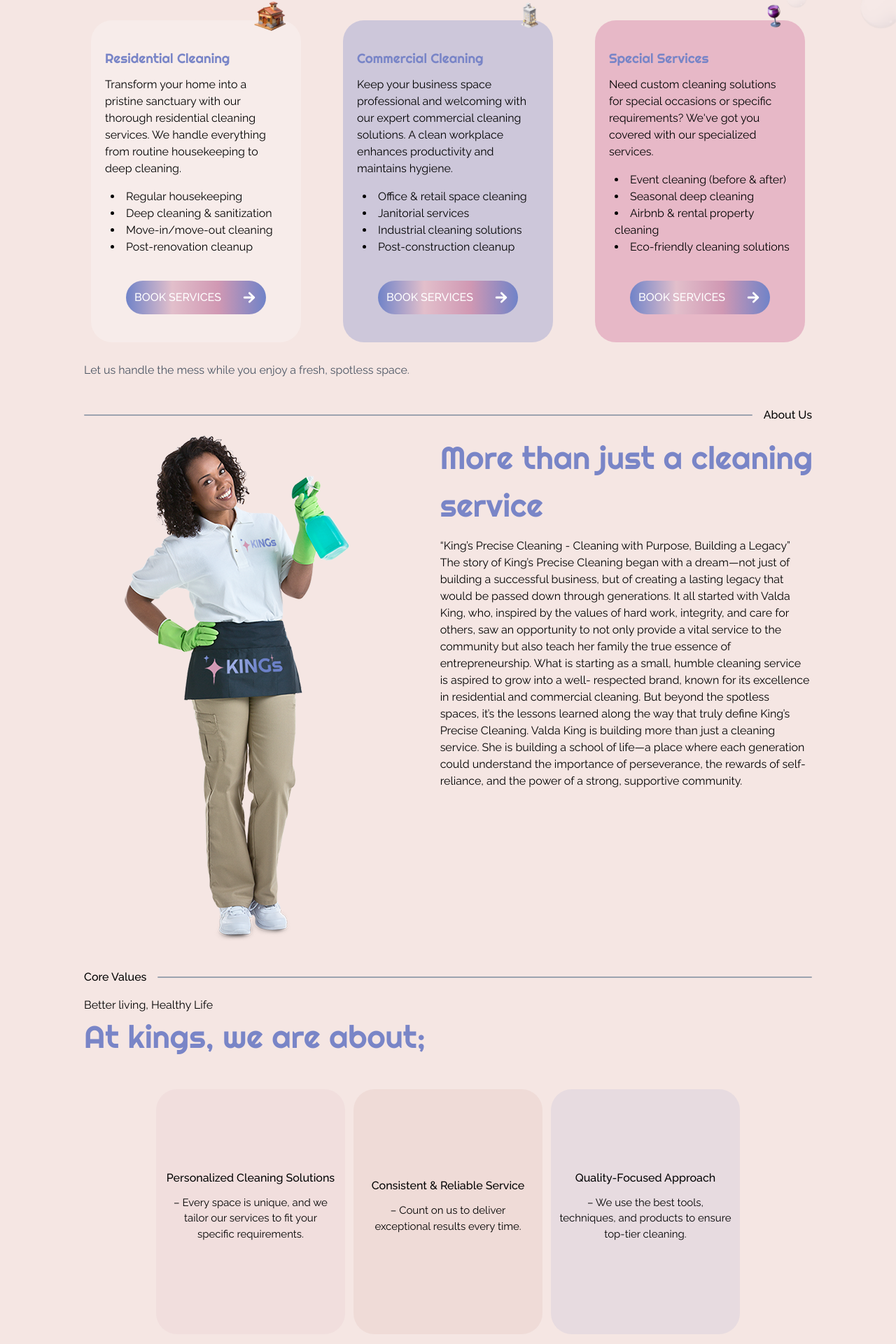
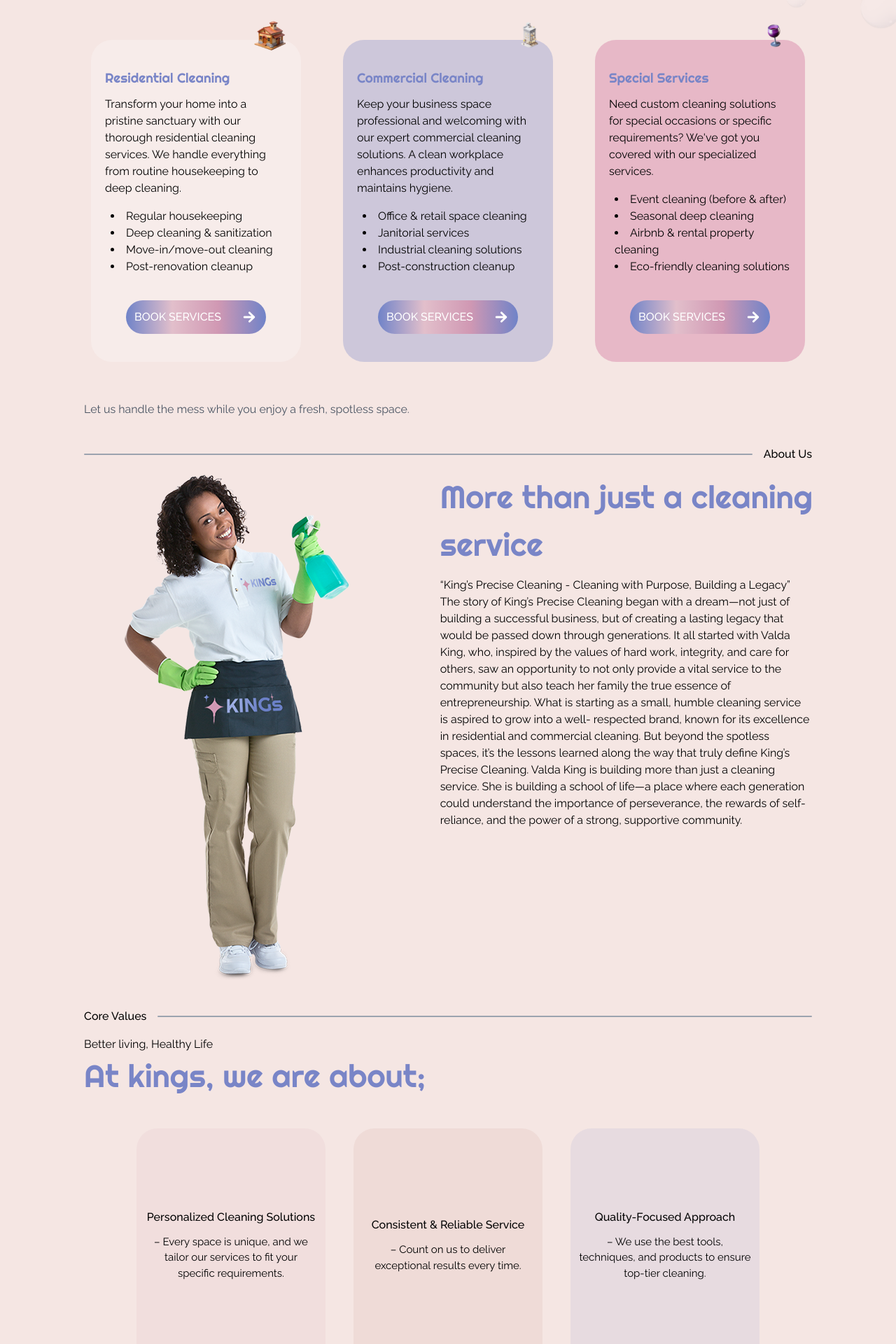
Before and after one commit to Zeketo1/Kings, a React (Vite) app: page / in a window 1280 px wide. Shown: the part 876-2796 px from the top of the page at 70% size. Built offline with nearby package versions, Linux system fonts and the light colour scheme.

Commit message:
changes2

```diff
--- a/src/common/Navbar.jsx
+++ b/src/common/Navbar.jsx
@@ -21,7 +21,7 @@
   };
 
   return (
-    <div className="sticky top-0 w-full flex items-center glass justify-between py-3 px-10 lg:14">
+    <div className="sticky top-0 w-full flex items-center glass justify-between py-3 px-10 lg:14 z-[100]">
       <img src={Logo} alt="" className="h-[45px]" />
       <div className="min-[360px]:hidden sm:flex items-center gap-10">
         {navOptions.map((item, i) => (
--- a/src/components/home/About.jsx
+++ b/src/components/home/About.jsx
@@ -2,7 +2,7 @@
 import { motion } from "motion/react";
 const About = () => {
   return (
-    <div id="about" className="px-10 md:px-14">
+    <div className="px-10 md:px-14">
       <div className="flex mb-4 gap-4 items-center font-medium">
         <motion.div
           initial={{ scaleX: 0 }}
--- a/src/components/home/Banner.jsx
+++ b/src/components/home/Banner.jsx
@@ -55,6 +55,7 @@
       />
       <div className="bubble__gradient h-[400px] w-[200px] absolute -bottom-[120px] right-0" />
       <img
+        id="services"
         src={bubbles}
         alt=""
         className="h-[400px] absolute -bottom-[120px] right-0"
--- a/src/components/home/Services.jsx
+++ b/src/components/home/Services.jsx
@@ -42,7 +42,7 @@
   ];
 
   return (
-    <div id="services" className="px-10 md:px-14">
+    <div className="px-10 md:px-14">
       <div className="flex mb-4 gap-4 items-center font-medium">
         <motion.p
           initial={{ opacity: 0, x: -20 }}
@@ -78,7 +78,7 @@
         space, ensuring a clean, hygienic, and welcoming <br /> environment.
       </motion.p>
 
-      <div className="my-7 grid w-full place-items-center sm:grid-cols-2 lg:grid-cols-3 gap-10">
+      <div className="my-14 grid w-full place-items-center sm:grid-cols-2 lg:grid-cols-3 gap-10">
         {servicesOptions.map((item, i) => (
           <div key={i} className="relative">
             <motion.div
@@ -123,9 +123,7 @@
               </div>
               <motion.div
                 className="flex m-auto mt-5 cursor-pointer items-center gap-7 p-3 rounded-full w-fit text-white font-medium phone__gradient"
-                whileHover={{ scale: 1.05 }}
                 whileTap={{ scale: 0.95 }}
-                transition={{ type: "spring", stiffness: 400, damping: 17 }}
               >
                 BOOK SERVICES <IoMdArrowRoundForward className="text-[24px]" />
               </motion.div>
@@ -133,7 +131,7 @@
           </div>
         ))}
       </div>
-      <p className="mb-10 text-gray-600">
+      <p id="about" className="mb-10 text-gray-600">
         Let us handle the mess while you enjoy a fresh, spotless space.
       </p>
     </div>
--- a/src/components/home/Values.jsx
+++ b/src/components/home/Values.jsx
@@ -50,12 +50,16 @@
       >
         At kings, we are about;
       </motion.h1>
-      <div className="grid w-fit m-auto sm:grid-cols-2 lg:grid-cols-3 gap-3">
+      <div className="grid w-fit m-auto sm:grid-cols-2 lg:grid-cols-3 gap-10">
         {values.map((item, i) => (
           <motion.div
             style={{ backgroundColor: item.color }}
             key={i}
-            className="px-3 cursor-pointer text-center w-[270px] h-[350px] rounded-[30px] flex flex-col justify-center items-center"
+            className={`px-3 cursor-pointer text-center ${
+              i === 2
+                ? "w-[270px] sm:w-full sm:col-span-3 lg:w-[270px] lg:col-span-1"
+                : "w-[270px]"
+            } h-[350px] rounded-[30px] flex flex-col justify-center items-center`}
             initial={{ opacity: 0, scale: 0.9, zIndex: 1 }}
             whileInView={{ opacity: 1, scale: 1, zIndex: 1 }}
             whileHover={{
@@ -67,7 +71,7 @@
             transition={{
               duration: 0.5,
               delay: i * 0.1,
-              ease: "easeOut"
+              ease: "easeOut",
             }}
           >
             <motion.h1
```
